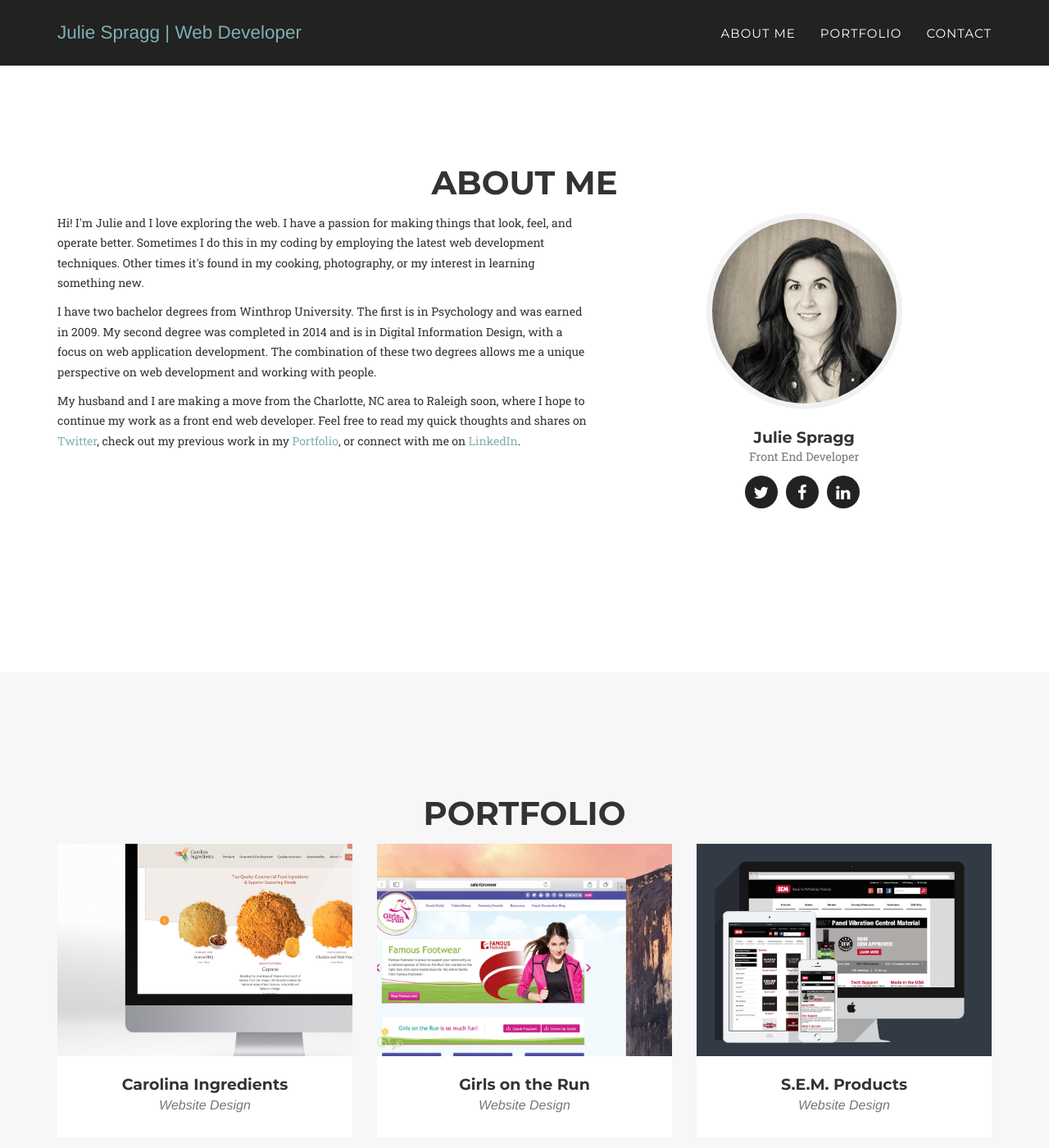
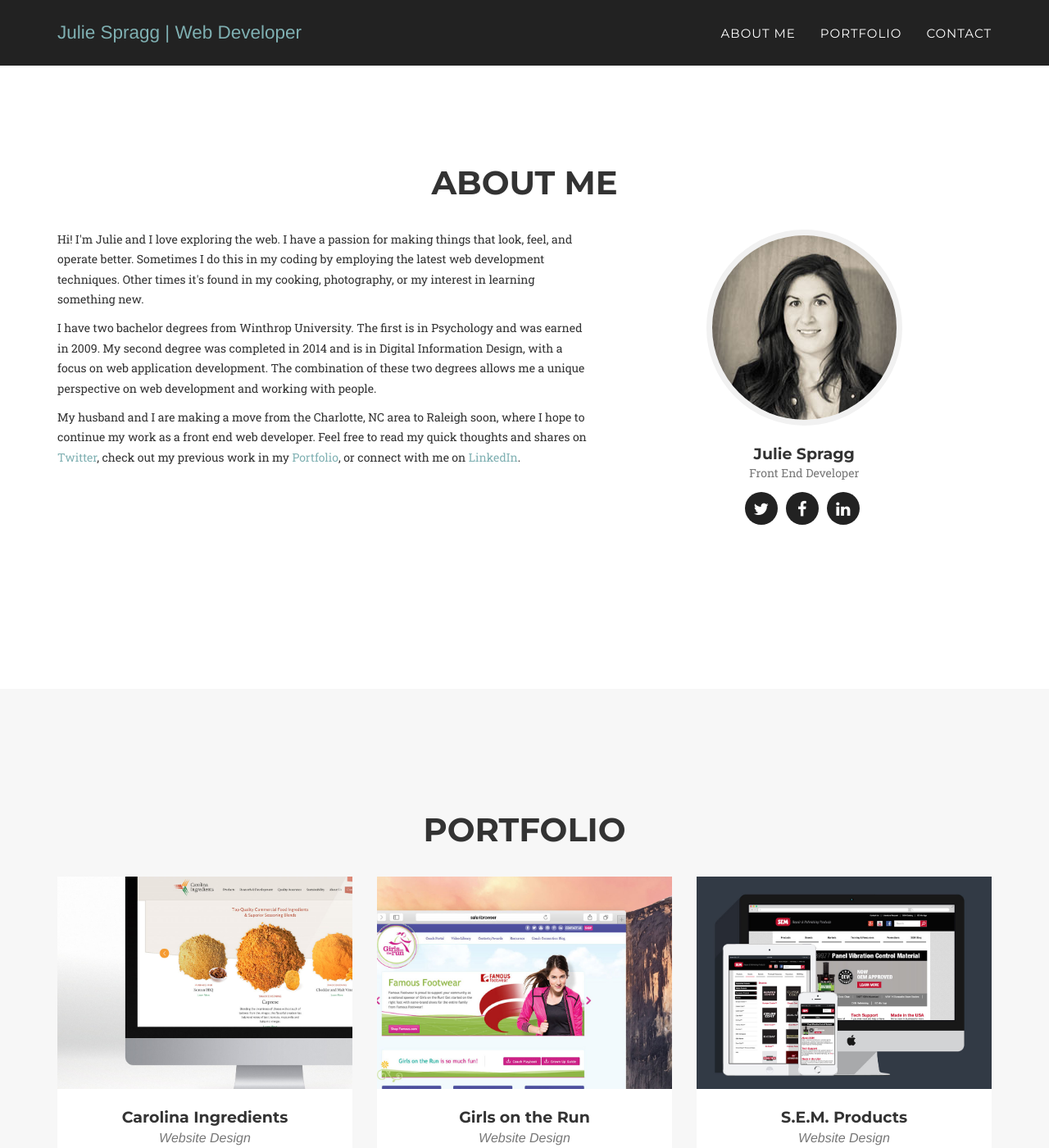
Before and after one commit to juliemspragg/juliespragg.com, a Jekyll site: the page built from index.html, in a window 1280 px wide and 1400 px high, scrolled down 707 px. Shown: the whole window at 82% size. Built offline with Jekyll 4.4.1, drawn with Linux system fonts in a browser that asks for light colours; some web fonts are replaced; grey boxes are pictures that could not be loaded.

Commit message:
Added some styling, repaired links.

```diff
--- a/_includes/contact.html
+++ b/_includes/contact.html
@@ -4,6 +4,9 @@
                 <div class="col-lg-12 text-center">
                     <h2 class="section-heading">Contact Me</h2>
                 </div>
+            </div>
+            <div class="row">
+	            <div class="col-lg-12 bumper"></div>
             </div>
             <div class="row">
                 <div class="col-lg-12">
--- a/_includes/css/agency.css
+++ b/_includes/css/agency.css
@@ -863,3 +863,7 @@
 body {
     webkit-tap-highlight-color: #{{ site.color.primary }};
 }
+.bumper {
+	padding-top:10px;
+	padding-bottom: 10px;
+}
--- a/_includes/header.html
+++ b/_includes/header.html
@@ -47,7 +47,7 @@
             <div class="intro-text">
                 <div class="intro-lead-in">Welcome to my site!</div>
                 <div class="intro-heading">It's Nice To Meet You</div>
-                <a href="#services" class="page-scroll btn btn-xl">Tell Me More</a>
+                <a href="#aboutMe" class="page-scroll btn btn-xl">Tell Me More</a>
             </div>
         </div>
     </header>
--- a/_includes/portfolio_grid.html
+++ b/_includes/portfolio_grid.html
@@ -5,6 +5,9 @@
                 <div class="col-lg-12 text-center">
                     <h2 class="section-heading">Portfolio</h2>
                 </div>
+            </div>
+            <div class="row">
+	            <div class="col-lg-12 bumper"></div>
             </div>
             <div class="row">
             {% for post in site.posts %}
--- a/_includes/team.html
+++ b/_includes/team.html
@@ -7,7 +7,10 @@
                 </div>
             </div>
             <div class="row">
-            	<div class="col-md-7">
+	            <div class="col-lg-12 bumper"></div>
+            </div>
+            <div class="row">
+            	<div class="col-md-7 hidden-xs">
             	<p>Hi! I'm Julie and I love exploring the web. I have a passion for making things that look, feel, and operate better. Sometimes I do this in my coding by employing the latest web development techniques. Other times it's found in my cooking, photography, or my interest in learning something new.</p>
 				<p>I have two bachelor degrees from Winthrop University. The first is in Psychology and was earned in 2009. My second degree was completed in 2014 and is in Digital Information Design, with a focus on web application development. The combination of these two degrees allows me a unique perspective on web development and working with people.</p>
 				<p>My husband and I are making a move from the Charlotte, NC area to Raleigh soon, where I hope to continue my work as a front end web developer. Feel free to read my quick thoughts and shares on <a href="https://twitter.com/juliemspragg" target="_blank">Twitter</a>, check out my previous work in my <a href="#portfolio">Portfolio</a>, or connect with me on <a href="https://www.linkedin.com/in/juliemspragg" target="_blank">LinkedIn</a>.
```
